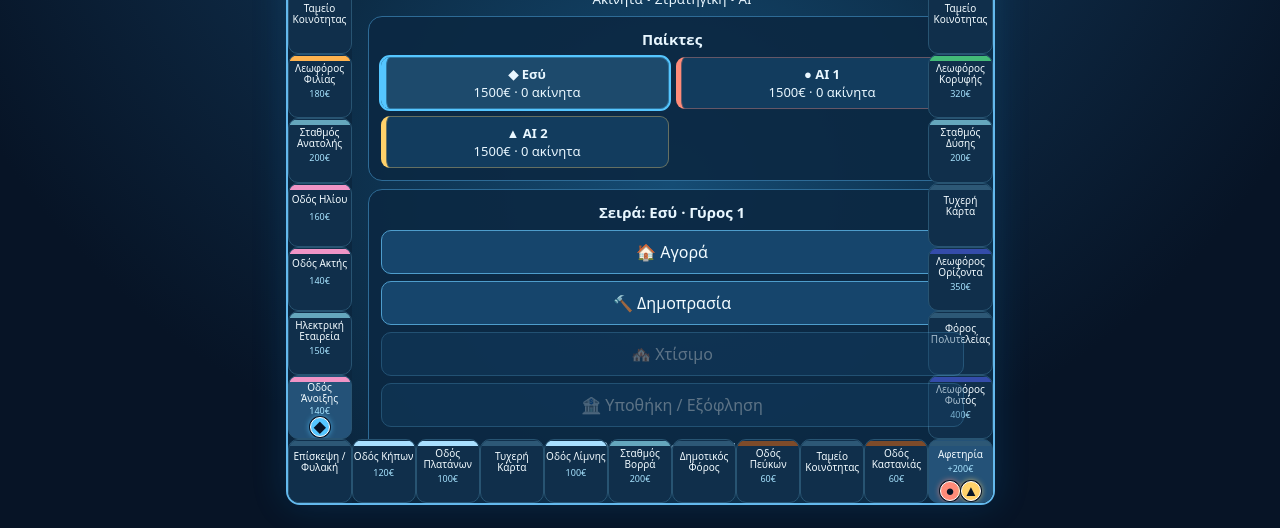
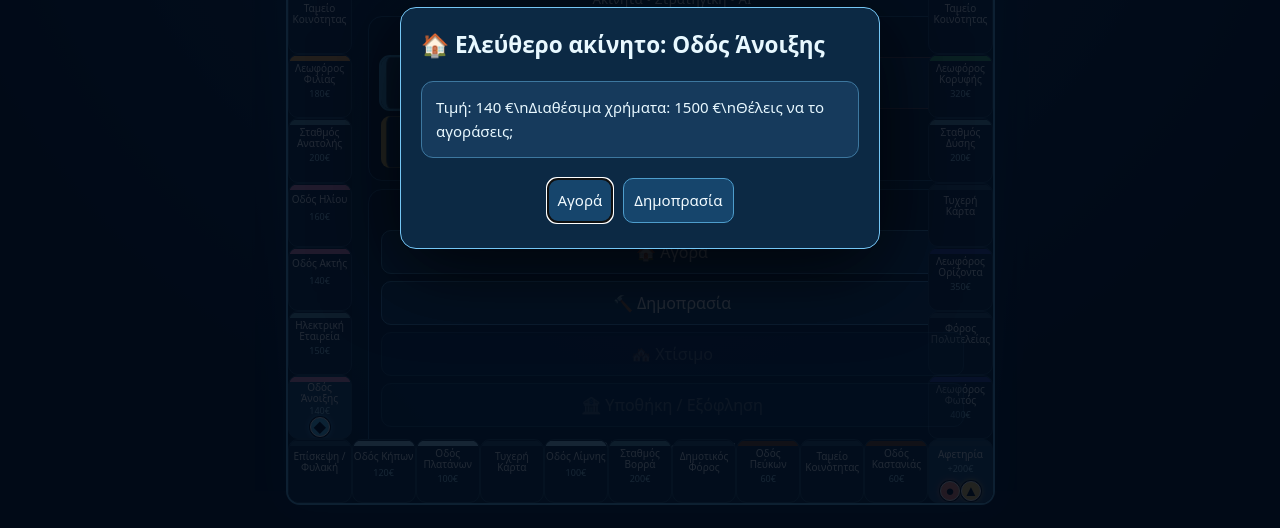
Before and after one commit to seemsfunny21/monopolyfunny, a plain HTML site: page index.html in a window 1280 px wide. Shown: the part 272-800 px from the top of the page. Drawn offline with Linux system fonts and the light colour scheme.

Commit message:
Prompt human to buy or auction on landing on unowned properties

```diff
--- a/index.html
+++ b/index.html
@@ -165,7 +165,7 @@ const names=['Αφετηρία','Οδός Καστανιάς','Ταμείο Κο
 const groupIndices=[[1,3],[6,8,9],[11,13,14],[16,18,19],[21,23,24],[26,27,29],[31,32,34],[37,39]];
 const prices=[0,60,0,60,0,200,100,0,100,120,0,140,150,140,160,200,180,0,180,200,0,220,0,220,240,200,260,260,150,280,0,300,300,0,320,200,0,350,0,400];
 const props=names.map((name,i)=>({name,price:prices[i],group:groupIndices.findIndex(g=>g.includes(i)),owner:-1,houses:0,mortgaged:false}));
-let state=null,busy=false,decision=false,modalResolver=null,autoRollPending=false;
+let state=null,busy=false,decision=false,modalResolver=null,autoRollPending=false,purchasePromptPending=false;
 function initial(ai=2,difficulty='normal'){props.forEach(p=>{p.owner=-1;p.houses=0;p.mortgaged=false});return {players:Array.from({length:ai+1},(_,i)=>({name:i?'AI '+i:'Εσύ',money:1500,pos:0,jail:0,dead:false,color:COLORS[i],token:TOKENS[i]})),current:0,phase:'roll',round:1,log:[],dice:[1,1],doubles:0,ai,difficulty,properties:props.map(p=>({owner:p.owner,houses:0,mortgaged:false})),winner:null}}
 function sync(){if(!state)return;state.properties.forEach((p,i)=>Object.assign(props[i],p))}
 function save(){if(!state)return;state.properties=props.map(p=>({owner:p.owner,houses:p.houses,mortgaged:p.mortgaged}));try{localStorage.setItem(SAVE,JSON.stringify(state))}catch(_){}}
@@ -191,7 +191,8 @@ function land(dice){const p=player(),i=p.pos,prop=props[i];if(i===30){p.pos=10;p
 function buy(i){const p=props[i],buyer=player();if(p.owner!==-1||buyer.money<p.price)return false;buyer.money-=p.price;p.owner=state.current;note(buyer.name+' αγόρασε '+p.name+' για '+p.price+'€');return true}
 function auction(i){const prop=props[i],candidates=state.players.map((p,j)=>({p,j,bid:Math.min(Math.floor(p.money*.75),Math.round(prop.price*(.65+Math.random()*.5)))})).filter(x=>x.j!==0&&!x.p.dead&&x.p.money>=x.bid&&x.bid>=Math.round(prop.price*.5));candidates.sort((a,b)=>b.bid-a.bid);if(candidates.length){let win=candidates[0];win.p.money-=win.bid;prop.owner=win.j;note('🔨 '+win.p.name+' κέρδισε '+prop.name+' με '+win.bid+'€');return {winner:win.p.name,bid:win.bid,bids:candidates}}note('🔨 Το '+prop.name+' έμεινε στην τράπεζα');return {winner:null,bid:0,bids:candidates}}
 function move(steps){const p=player(),old=p.pos;p.pos=(old+steps)%40;if(p.pos<old){p.money+=200;note(p.name+' πέρασε από Αφετηρία: +200€')}}
-function roll(){if(state.phase!=='roll'||state.winner!==null)return;const p=player(),a=1+Math.floor(Math.random()*6),b=1+Math.floor(Math.random()*6);state.dice=[a,b];const doubles=a===b;note(p.name+' έφερε '+a+' + '+b);if(p.jail){if(doubles){p.jail=0;note(p.name+' βγήκε από τη φυλακή')}else{p.jail--;if(!p.jail){pay(state.current,-1,50);note(p.name+' πλήρωσε 50€ για έξοδο')}else{state.phase='end';render();return}}}else{state.doubles=doubles?state.doubles+1:0;if(state.doubles===3){p.pos=10;p.jail=3;state.doubles=0;state.phase='end';note('Τρεις διπλές ζαριές: φυλακή');render();return}}move(a+b);land(a+b);if(state.phase!=='buy')state.phase='end';if(doubles&&!p.jail&&!p.dead&&state.phase==='end'){state.phase='roll';note('Διπλή ζαριά: ξαναπαίζεις')}render();if(state.current===0&&state.phase==='roll')scheduleAutoRoll()}
+function roll(){if(state.phase!=='roll'||state.winner!==null)return;const p=player(),a=1+Math.floor(Math.random()*6),b=1+Math.floor(Math.random()*6);state.dice=[a,b];const doubles=a===b;note(p.name+' έφερε '+a+' + '+b);if(p.jail){if(doubles){p.jail=0;note(p.name+' βγήκε από τη φυλακή')}else{p.jail--;if(!p.jail){pay(state.current,-1,50);note(p.name+' πλήρωσε 50€ για έξοδο')}else{state.phase='end';render();return}}}else{state.doubles=doubles?state.doubles+1:0;if(state.doubles===3){p.pos=10;p.jail=3;state.doubles=0;state.phase='end';note('Τρεις διπλές ζαριές: φυλακή');render();return}}move(a+b);land(a+b);if(state.phase!=='buy')state.phase='end';if(doubles&&!p.jail&&!p.dead&&state.phase==='end'){state.phase='roll';note('Διπλή ζαριά: ξαναπαίζεις')}render();if(state.current===0&&state.phase==='buy')setTimeout(promptPurchase,350);else if(state.current===0&&state.phase==='roll')scheduleAutoRoll()}
+async function promptPurchase(){if(purchasePromptPending||!state||state.current!==0||state.phase!=='buy'||state.winner!==null)return;const i=player().pos,p=props[i];if(!p.price||p.owner!==-1)return;purchasePromptPending=true;try{const affordable=player().money>=p.price;const choice=await modal('🏠 Ελεύθερο ακίνητο: '+p.name,'Τιμή: '+p.price+' €\\nΔιαθέσιμα χρήματα: '+player().money+' €\\n'+(affordable?'Θέλεις να το αγοράσεις;':'Δεν έχεις αρκετά χρήματα για αγορά. Μπορεί να γίνει δημοπρασία μεταξύ των AI.'),[...(affordable?[['Αγορά',1]]:[]),['Δημοπρασία',2]]);if(!state||state.current!==0||state.phase!=='buy'||player().pos!==i)return;if(choice===1){if(buy(i)){state.phase='end';render()}else{note('Δεν ήταν δυνατή η αγορά');render()}}else if(choice===2){const result=auction(i);state.phase='end';render();await timedNotice('🔨 Αποτέλεσμα δημοπρασίας','Ακίνητο: '+p.name+'\\n'+(result.bids.length?'Προσφορές AI:\\n'+result.bids.map(x=>x.p.name+': '+x.bid+' €').join('\\n')+'\\n':'Δεν έγιναν προσφορές.\\n')+(result.winner?'Νικητής: '+result.winner+' με '+result.bid+' €':'Το ακίνητο παρέμεινε στην τράπεζα.'),2000)}}finally{purchasePromptPending=false}}
 function next(){if(state.winner!==null||state.phase!=='end'||state.current!==0)return;state.phase='roll';state.doubles=0;let old=state.current;do{state.current=(state.current+1)%state.players.length}while(state.players[state.current].dead);if(state.current<=old)state.round++;render();if(state.current!==0)aiTurn();else scheduleAutoRoll()}
 async function aiTurn(){if(busy||state.winner!==null)return;busy=true;render();await new Promise(r=>setTimeout(r,500));let guard=0;while(state.current!==0&&state.winner===null&&guard++<30){if(state.phase==='roll')roll();if(state.phase==='buy'){auction(player().pos);state.phase='end'}if(state.phase==='end'){const i=state.current;aiBuild(i);nextAi();}render();await new Promise(r=>setTimeout(r,450))}busy=false;render();if(state.current===0)scheduleAutoRoll()}
 function scheduleAutoRoll(){if(autoRollPending||busy||!state||state.current!==0||state.phase!=='roll'||state.winner!==null)return;autoRollPending=true;setTimeout(()=>{autoRollPending=false;if(!busy&&state&&state.current===0&&state.phase==='roll'&&state.winner===null){roll();if(state.phase==='roll')scheduleAutoRoll()}},850)}
@@ -201,6 +202,6 @@ $('roll').onclick=roll;$('buy').onclick=()=>{if(buy(player().pos))state.phase='e
 $('build').onclick=async()=>{let options=props.map((p,i)=>({p,i})).filter(x=>x.p.owner===0&&monopoly(x.p)&&x.p.houses<5&&!x.p.mortgaged&&player().money>=Math.round(x.p.price/2));if(!options.length){await modal('Χτίσιμο','Χρειάζεσαι πλήρη ομάδα χρώματος και αρκετά χρήματα.',[['Εντάξει',0]]);return}let choice=await modal('Χτίσιμο','Διάλεξε ακίνητο. Κόστος κάθε κτιρίου: μισή τιμή αγοράς.',[...options.map(x=>[x.p.name+' ('+Math.round(x.p.price/2)+'€)',x.i]),['Άκυρο',-1]]);if(choice>=0){let p=props[choice];const siblings=groupIndices[p.group].map(i=>props[i].houses);if(p.houses>Math.min(...siblings)){note('Χτίζεις ομοιόμορφα σε όλη την ομάδα');render();return}player().money-=Math.round(p.price/2);p.houses++;note('Έχτισες στο '+p.name);render()}};
 $('mortgage').onclick=async()=>{const opts=props.map((p,i)=>({p,i})).filter(x=>x.p.owner===0&&(x.p.mortgaged?player().money>=Math.ceil(x.p.price*.55):x.p.houses===0&&groupIndices[x.p.group]?.every(i=>props[i].houses===0)!==false));if(!opts.length){await modal('Υποθήκες','Δεν υπάρχουν διαθέσιμες ενέργειες.',[['Κλείσιμο',-1]]);return}let c=await modal('Υποθήκες','Επιλογή ακινήτου για υποθήκη ή εξόφληση (+10% τόκος).',[...opts.map(x=>[(x.p.mortgaged?'Εξόφληση ':'Υποθήκη ')+x.p.name,x.i]),['Άκυρο',-1]]);if(c>=0){let p=props[c];if(p.mortgaged){player().money-=Math.ceil(p.price*.55);p.mortgaged=false}else{player().money+=Math.floor(p.price/2);p.mortgaged=true}note('Ενημερώθηκε η υποθήκη: '+p.name);render()}};
 $('settings').onclick=async()=>{let c=await modal('⚙ Ρυθμίσεις','Παιχνίδι ακινήτων με πρωτότυπο ταμπλό. Στόχος: να μείνεις ο τελευταίος παίκτης με χρήματα. Ρίχνεις δύο ζάρια, αγοράζεις ελεύθερα ακίνητα, εισπράττεις ενοίκια και χτίζεις αφού αποκτήσεις όλα τα ακίνητα ενός χρώματος. Αν αρνηθείς αγορά γίνεται δημοπρασία. Στην Αφετηρία εισπράττεις 200€. Υπάρχουν φόροι, κάρτες, φυλακή, υποθήκες και χρεοκοπία. Η πρόοδος αποθηκεύεται αυτόματα.',[['Συνέχεια',0],['Νέο παιχνίδι',1]]);if(c===1){let n=await modal('Νέο παιχνίδι','Πόσους αντιπάλους AI θέλεις;', [['1 AI',1],['2 AI',2],['3 AI',3],['Άκυρο',0]]);if(n){let ok=await modal('Επιβεβαίωση','Η τρέχουσα παρτίδα θα αντικατασταθεί.',[['Νέα παρτίδα',true],['Άκυρο',false]]);if(ok){state=initial(n);note('Νέα παρτίδα με '+n+' AI');render()}}}};
-try{let saved=JSON.parse(localStorage.getItem(SAVE)||'null');state=saved&&Array.isArray(saved.players)&&saved.properties?.length===40? saved:initial(2)}catch(_){state=initial(2)}sync();if(!state.log.length)note('Καλώς ήρθες! Ρίξε τα ζάρια.');render();if(state.current!==0&&state.winner===null)aiTurn();else scheduleAutoRoll();
+try{let saved=JSON.parse(localStorage.getItem(SAVE)||'null');state=saved&&Array.isArray(saved.players)&&saved.properties?.length===40? saved:initial(2)}catch(_){state=initial(2)}sync();if(!state.log.length)note('Καλώς ήρθες! Ρίξε τα ζάρια.');render();if(state.current!==0&&state.winner===null)aiTurn();else if(state.phase==='buy')setTimeout(promptPurchase,450);else scheduleAutoRoll();
 })();
-</script><script>if('serviceWorker' in navigator)window.addEventListener('load',()=>navigator.serviceWorker.register('./sw.js?v=20261121ownershipfix').catch(()=>{}));</script></body></html>
+</script><script>if('serviceWorker' in navigator)window.addEventListener('load',()=>navigator.serviceWorker.register('./sw.js?v=20261121buyprompt').catch(()=>{}));</script></body></html>
```
